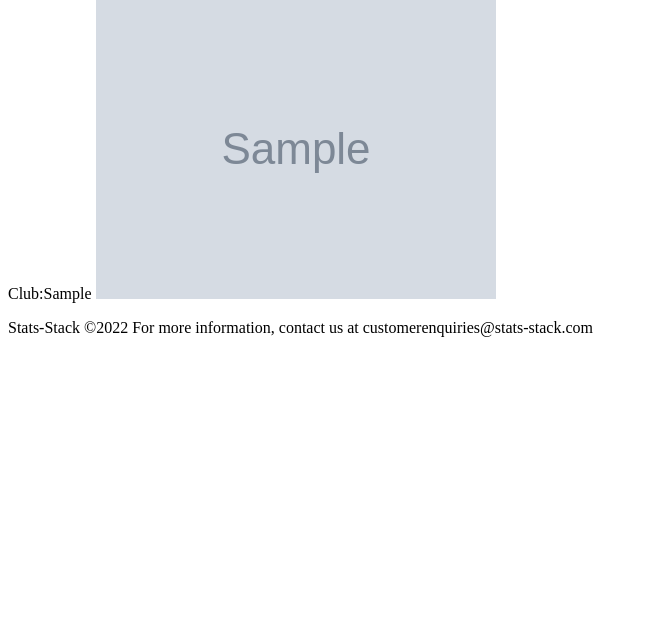
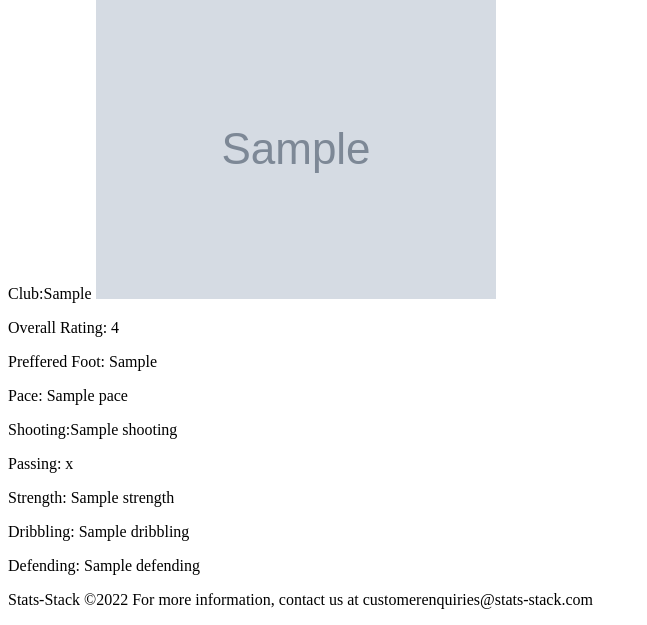
Before and after one commit to SamAdefemi007/Stat-Stack-final, a Django app: template statlist/templates/statlist/playerdetail.html in a window 1280 px wide. Shown: the part 1159-1784 px from the top of the page, without its empty margins (0-647 px from the left). Before the commit the page ends 1496 px from the top, so only its background shows below. Run offline with Django 3.2, Linux system fonts and the light colour scheme; the template is opened without the code that fills it: most values are stand-ins (such as "Sample title", 1, 10 or a date in 2020); grey boxes marked "Sample" are stand-in pictures; parts of the project's set-up code (start-up, migrations or seed data) failed here and were passed over; some libraries are stand-ins or nearby versions.

Commit message:
added player skills for player detail page

```diff
--- a/statlist/templates/statlist/playerdetail.html
+++ b/statlist/templates/statlist/playerdetail.html
@@ -11,6 +11,16 @@
                     <p><span class="field-name">Nationality:</span><span class="field-value">{{player.playerCountry}} </span><img src="{{player.playerCountry.countryFlag}}" alt=""></p>
                     <p><span class="field-name">Club:</span><span class="field-value">{{player.playerClub}}</span> <img src="{{player.playerClub.clubLogo}}" alt=""></p>
             </div>
+            <div>
+                    <p><span class="field-name">Overall Rating:</span> <span class="field-value">{{player.skills.rating}}</span></p>
+                    <p><span class="field-name">Preffered Foot:</span> <span class="field-value">{{player.skills.prefferedFoot}}</span></p>
+                    <p><span class="field-name">Pace:</span> <span class="field-value">{{player.skills.pace}}</span></p>
+                    <p><span class="field-name">Shooting:</span><span class="field-value">{{player.skills.shooting}}</span></p>
+                    <p><span class="field-name">Passing:</span> <span class="field-value">{{player.skills.passing}}</span></p>
+                    <p><span class="field-name">Strength:</span> <span class="field-value">{{player.skills.strength}}</span></p>
+                    <p><span class="field-name">Dribbling:</span> <span class="field-value">{{player.skills.dribbling}}</span></p>
+                    <p><span class="field-name">Defending:</span> <span class="field-value">{{player.skills.defending}}</span></p>
+            </div>
         </div>
     </div>
 {% endblock %}
```
